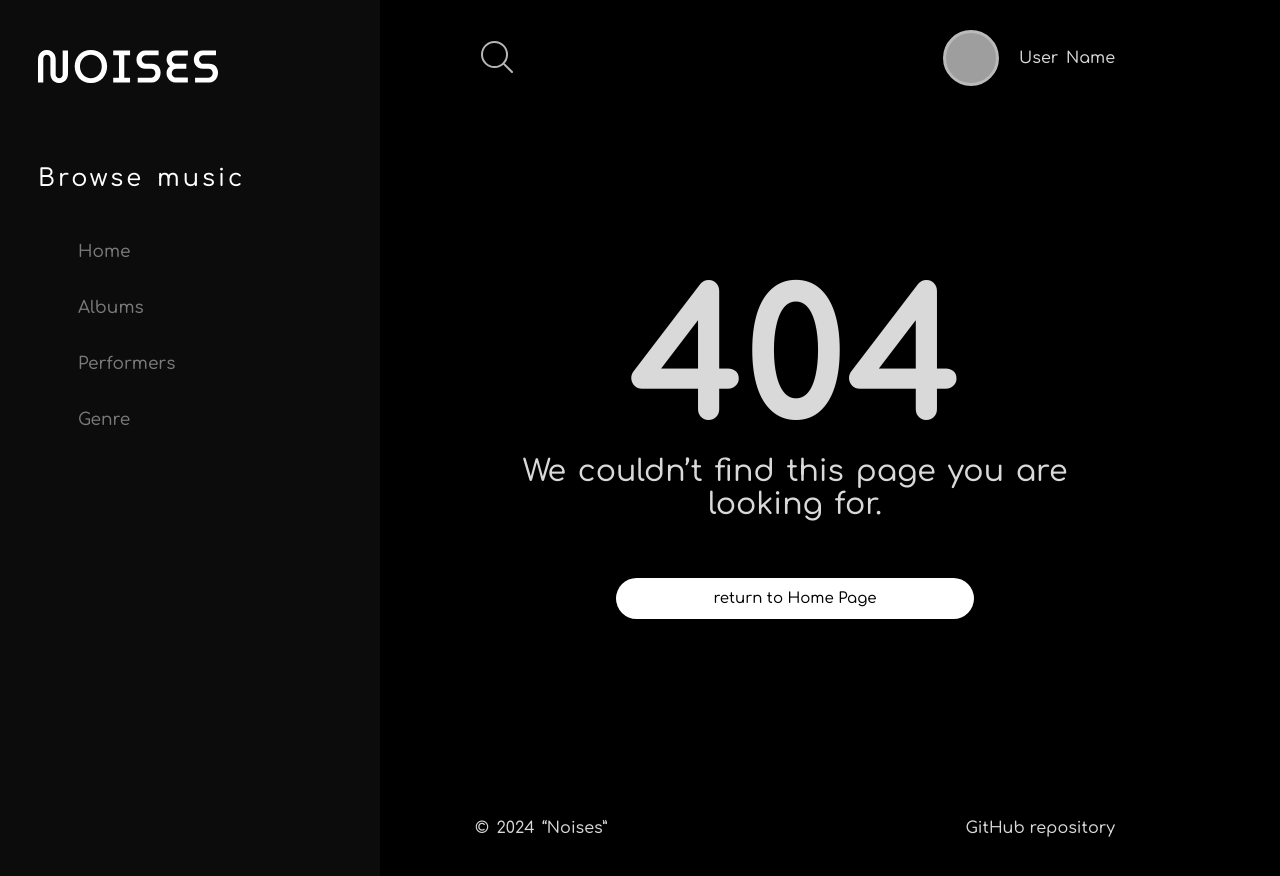
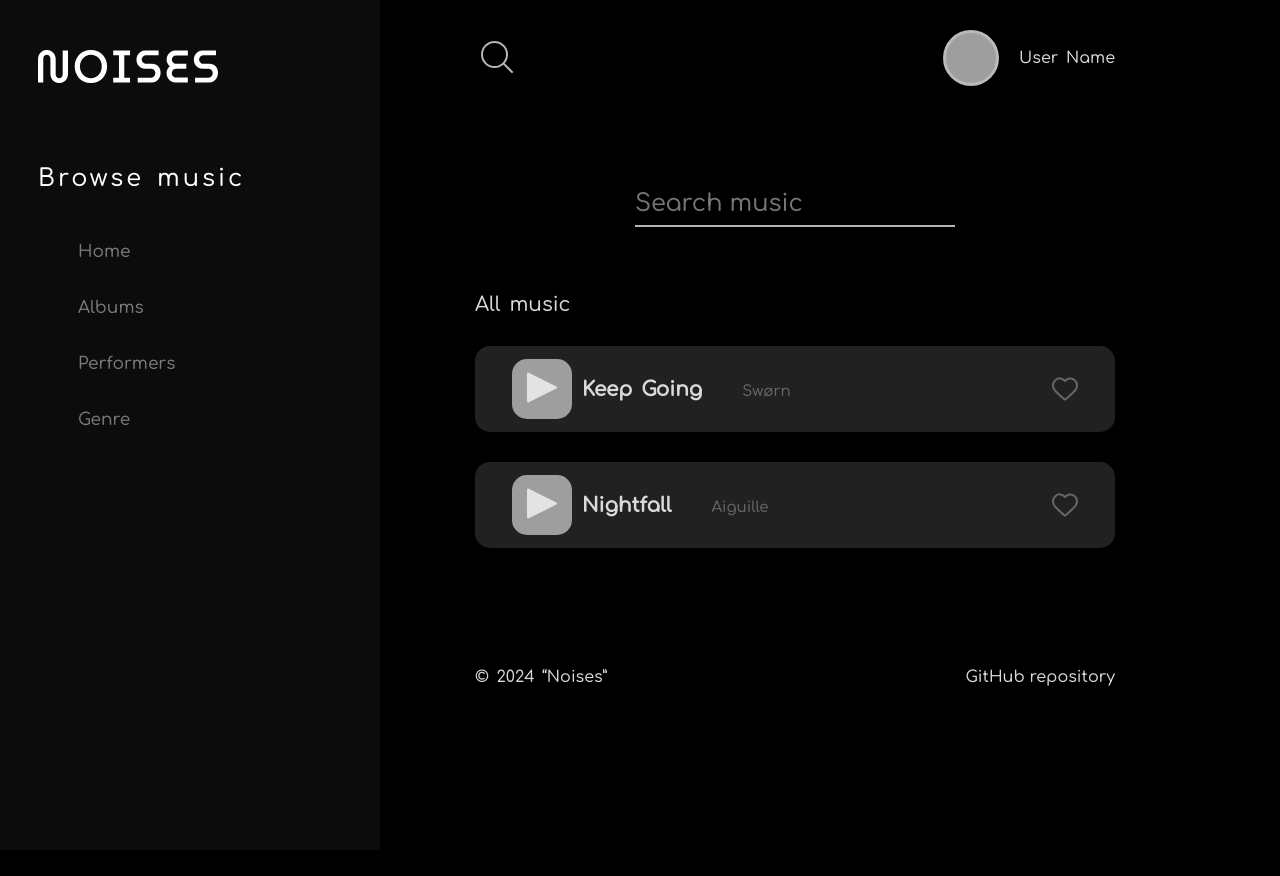
Before and after one commit to hTKzmak/Noises_web-project, a React (Create React App) app in the folder frontend/: page /search in a window 1280 px wide. Before the commit this address had no page. Shown: the top 876 px of the page. After the commit the page ends 850 px from the top, so only its background shows below. Built offline with nearby package versions, Linux system fonts and the light colour scheme; grey boxes are pictures that could not be loaded; the HTML template or start-up script is replaced by a standard one.

Commit message:
adding search page and search func

```diff
--- a/frontend/src/App.jsx
+++ b/frontend/src/App.jsx
@@ -18,6 +18,7 @@ import PlayerApp from './components/PlayerApp';
 
 import { Context } from './context/Context';
 import { useState } from 'react';
+import SearchPage from './pages/SearchPage';
 
 function App() {
   // для воспроизведения плеера (если true, то музыка играет. Если false, то не играет)
@@ -28,7 +29,6 @@ function App() {
 
   // для отображения кнопки для плеера (воиспроизводится ли музыка)
   const [played, setPlayed] = useState(false)
-
 
   return (
     <Context.Provider value={{ showPlayer, setShowPlayer, isPlaying, setIsPlaying, played, setPlayed }}>
@@ -45,6 +45,7 @@ function App() {
             <Route path='/music' element={<MusicPage />} />
             <Route path='/registration' element={<RegistrationPage />} />
             <Route path='/login' element={<LoginPage />} />
+            <Route path='/search' element={<SearchPage />} />
             <Route path='*' element={<NotFoundPage />} />
           </Routes>
           <Footer />
--- a/frontend/src/App.scss
+++ b/frontend/src/App.scss
@@ -24,7 +24,7 @@ body {
         letter-spacing: 3px;
     }
 
-    button {
+    button, input {
         font-family: "Comfortaa", sans-serif;
     }
 
--- a/frontend/src/components/Header/Header.module.scss
+++ b/frontend/src/components/Header/Header.module.scss
@@ -7,6 +7,7 @@ header {
     .searchBtn {
         background: none;
         border: none;
+        cursor: pointer;
     }
 
     .logo{
--- a/frontend/src/components/Header/index.jsx
+++ b/frontend/src/components/Header/index.jsx
@@ -11,9 +11,11 @@ function Header() {
 
     return (
         <header>
-            <div className="search">
-                <button className={style.searchBtn}><Search /></button>
-            </div>
+            <Link to={'/search'}>
+                <div className="search">
+                    <button className={style.searchBtn}><Search /></button>
+                </div>
+            </Link>
             <div className={style.logo}>
                 <Logo />
             </div>
--- a/frontend/src/components/MusicList/items/MusicItem/index.jsx
+++ b/frontend/src/components/MusicList/items/MusicItem/index.jsx
@@ -34,6 +34,7 @@ function MusicItem({ key, id, title, performer }) {
                 setIsPlaying(false)
             }
         }
+
     }
 
 
--- a/frontend/src/components/PlayerApp/index.jsx
+++ b/frontend/src/components/PlayerApp/index.jsx
@@ -6,6 +6,10 @@ import { Context } from '../../context/Context.js';
 import { songsdata } from './audios.js';
 
 function PlayerApp() {
+  // для отображения мобильной версии плеера и для воспроизведения плеера (если true, то музыка играет. Если false, то не играет)
+
+  // UseContext нужен для работы с плеером :P
+  const { showPlayer, setShowPlayer, isPlaying, setIsPlaying, played, setPlayed, choosenSong } = useContext(Context)
 
   // обозначаем данные songsdata в songs (то есть, берём все песни из songsdata и добавляем его в songs)
   const [songs, setSongs] = useState(songsdata);
@@ -26,8 +30,6 @@ function PlayerApp() {
   // const [showPlayer, setShowPlayer] = useState(true)
 
 
-  // для отображения мобильной версии плеера и для воспроизведения плеера (если true, то музыка играет. Если false, то не играет)
-  const { showPlayer, setShowPlayer, isPlaying, setIsPlaying, played, setPlayed } = useContext(Context)
 
 
   // useEffect используется для отслеживания булевого значения isplaying (для воспроизведения музыки)
@@ -51,7 +53,7 @@ function PlayerApp() {
 
     // заменяем значение currentSong на тот-же currentSong, но с инфой о прогрессе и длине текущей музыки
     setCurrentSong({ ...currentSong, "progress": currentTime / duration * 100, "length": duration })
-    localStorage.setItem('currentSong', JSON.stringify({ currentSong }))
+    // localStorage.setItem('currentSong', JSON.stringify({ currentSong }))
 
     // изменяем громкость музыки
     audioElem.current.volume = volume
--- /dev/null
+++ b/frontend/src/components/Search/Search.module.scss
@@ -0,0 +1,35 @@
+.searchInput {
+    background: transparent;
+    border-bottom: 2px solid #b6b6b6;
+    color: #b6b6b6;
+
+    font-size: 24px;
+
+    width: 50%;
+
+    display: flex;
+    margin: 0 auto;
+    padding: 0 0 8px;
+
+    outline: none;
+
+    border-top: none;
+    border-left: none;
+    border-right: none;
+
+    @media screen and (max-width: 1100px) {
+        width: 100%;
+        font-size: 20px;
+    }
+}
+
+.musicList {
+    margin-top: 66px;
+    display: grid;
+    gap: 30px;
+
+    .searchTitle {
+        margin: 0;
+        font-size: 20px;
+    }
+}
--- /dev/null
+++ b/frontend/src/components/Search/index.jsx
@@ -0,0 +1,49 @@
+import style from './Search.module.scss'
+import MusicItem from '../MusicList/items/MusicItem'
+import { songsdata } from '../PlayerApp/audios.js';
+import { useState } from 'react';
+
+function Search() {
+
+    let [searchData, setSearchData] = useState([])
+
+    function searchFunc(value) {
+        let music = songsdata.find(elem => elem.title.includes(value))
+        if (songsdata.find(elem => elem.title.includes(value))) {
+            if (!searchData.includes(music)) {
+                setSearchData((prev) => [...prev, music]);
+            }
+        }
+        else {
+            setSearchData([])
+        }
+        console.log(searchData)
+
+    }
+
+    return (
+        <div>
+            <input className={style.searchInput} type="text" placeholder="Search music" onChange={(event) => searchFunc(event.target.value)} />
+            <div className="searchResult">
+                <div className={style.musicList}>
+                    <p className={style.searchTitle}>{searchData.length === 0 ? 'All music' : 'Search result'}</p>
+
+                    {searchData.length === 0 ?
+
+                        songsdata.map(elem =>
+                            <MusicItem key={elem.id} id={elem.id} title={elem.title} performer={elem.performer} />
+                        )
+
+                        :
+
+                        searchData.map(elem =>
+                            <MusicItem key={elem.id} id={elem.id} title={elem.title} performer={elem.performer} />
+                        )
+                    }
+                </div>
+            </div>
+        </div>
+    )
+}
+
+export default Search
--- a/frontend/src/components/UI/InputElem/InputElem.module.scss
+++ b/frontend/src/components/UI/InputElem/InputElem.module.scss
@@ -1,4 +1,4 @@
-input{
+.inputStyle{
     background-color: #5F5F5F;
     color: #FFF;
     border-radius: 15px;
--- a/frontend/src/components/UI/InputElem/index.jsx
+++ b/frontend/src/components/UI/InputElem/index.jsx
@@ -2,7 +2,7 @@ import style from './InputElem.module.scss'
 
 function InputElem({type, placeholder, name, value, onChange}){
     return(
-        <input type={type} placeholder={placeholder} name={name} value={value} onChange={onChange}/>
+        <input className={style.inputStyle} type={type} placeholder={placeholder} name={name} value={value} onChange={onChange}/>
     )
 }
 
--- /dev/null
+++ b/frontend/src/pages/SearchPage.jsx
@@ -0,0 +1,12 @@
+import Search from "../components/Search"
+
+function SearchPage() {
+
+    return (
+        <main>
+            <Search/>
+        </main>
+    )
+}
+
+export default SearchPage
```
